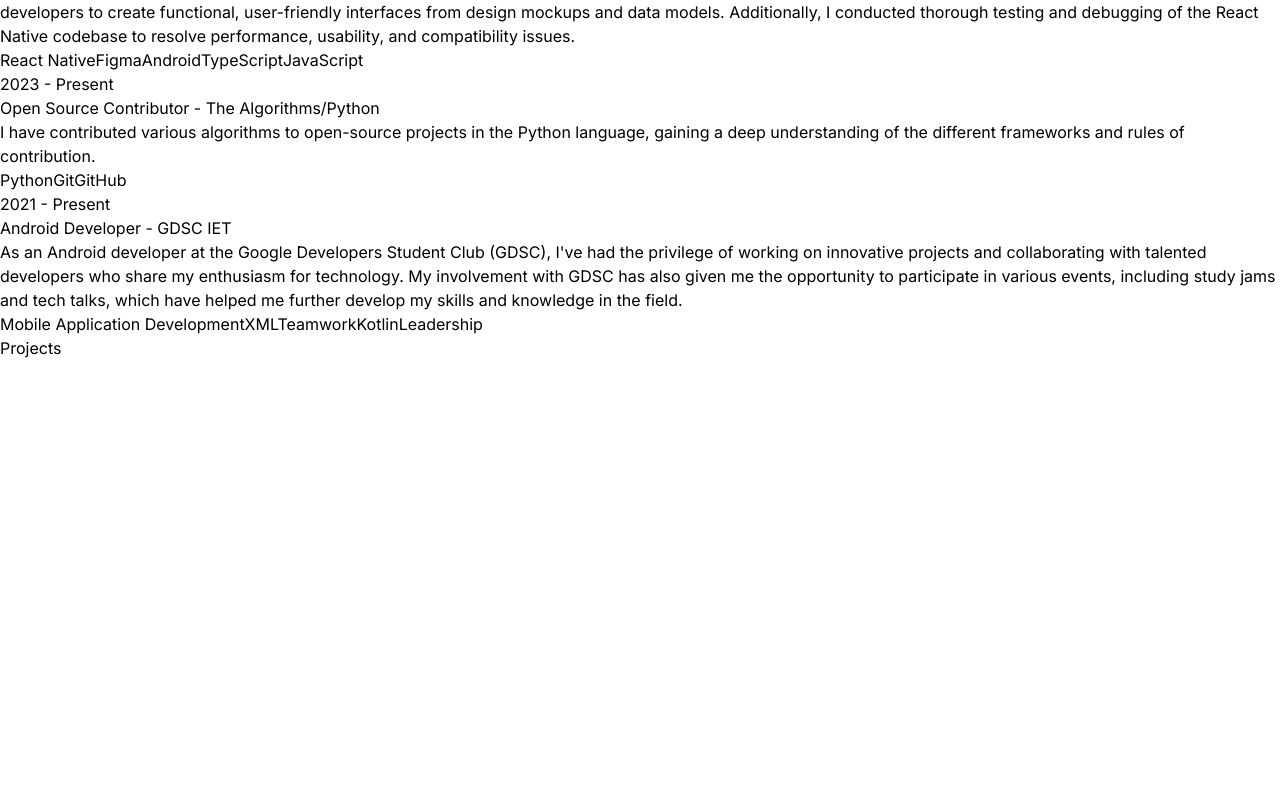
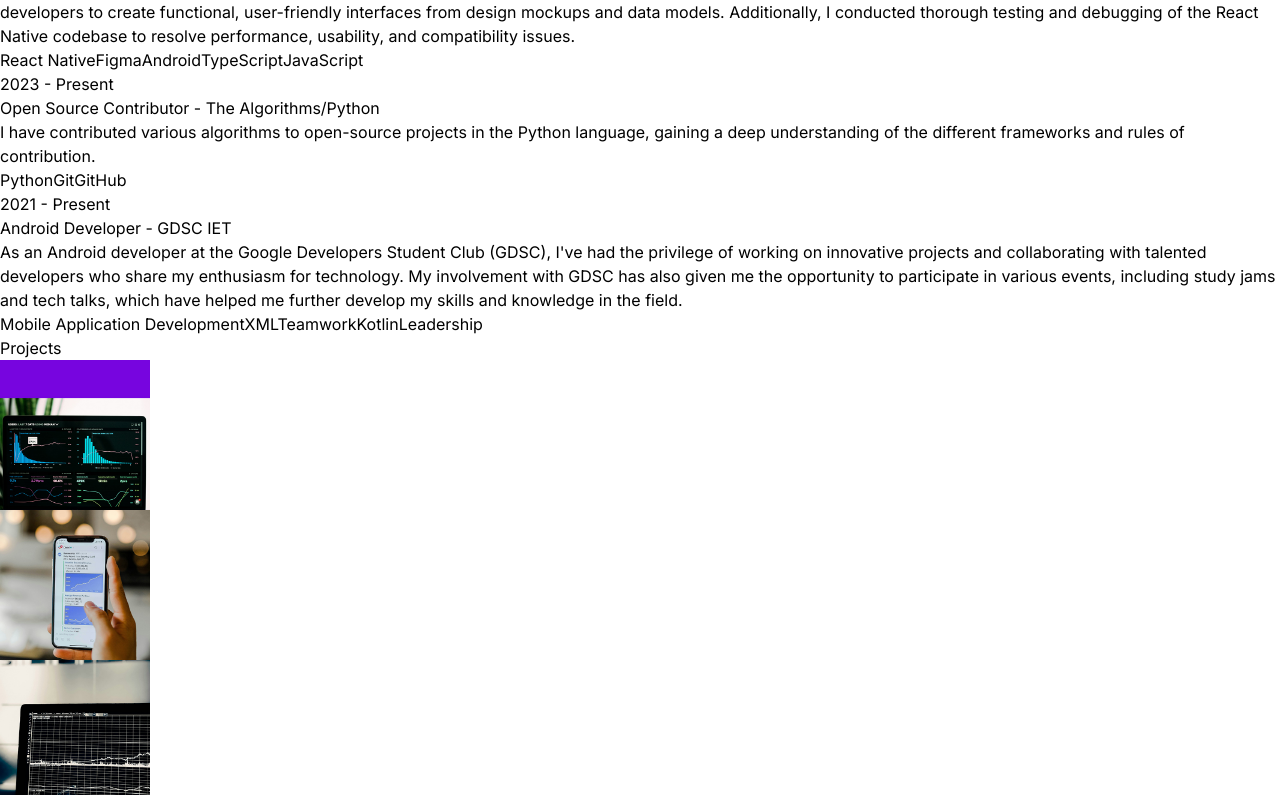
Before and after one commit to its-100rabh/Portfolio, a React (Vite) app: page / in a window 1280 px wide. Shown: the part 11205-12000 px from the top of the page. Before the commit the page ends 11565 px from the top, so only its background shows below. Built offline with nearby package versions, Linux system fonts and the light colour scheme.

Commit message:
Project Image Section Finalized

```diff
--- a/src/components/Projects.jsx
+++ b/src/components/Projects.jsx
@@ -1,7 +1,29 @@
 import React from "react";
+import { PROJECTS } from "../constants";
 
 const Projects = () => {
-  return <div>Projects</div>;
+  return (
+    <div className="border-b border-neutral-900 pb-4">
+      <h1 className="my-20 text-center text-4xl font-bold">
+        <span className="bg-gradient-to-r from-pink-300 via-slate-200 to-purple-500 bg-clip-text text-transparent">
+          Projects
+        </span>
+      </h1>
+      <div>
+        {PROJECTS.map((project, index) => (
+          <div key={index} className="mb-8 flex flex-wrap lg:justify-center">
+            <div className="w-full lg:w-1/4 "></div>
+            <img
+              src={project.image}
+              width={150}
+              height={150}
+              alt={project.title}
+            />
+          </div>
+        ))}
+      </div>
+    </div>
+  );
 };
 
 export default Projects;
```
